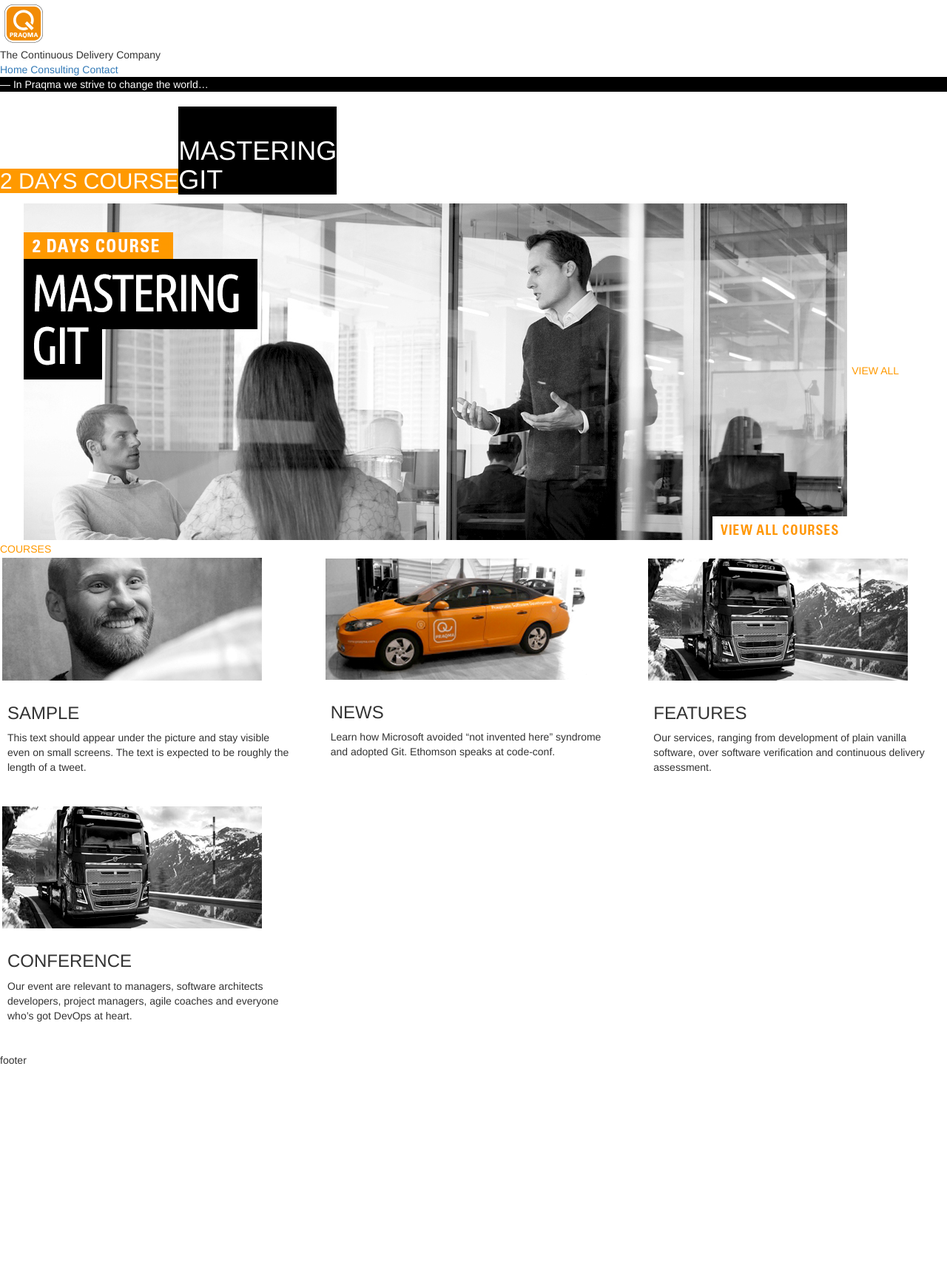
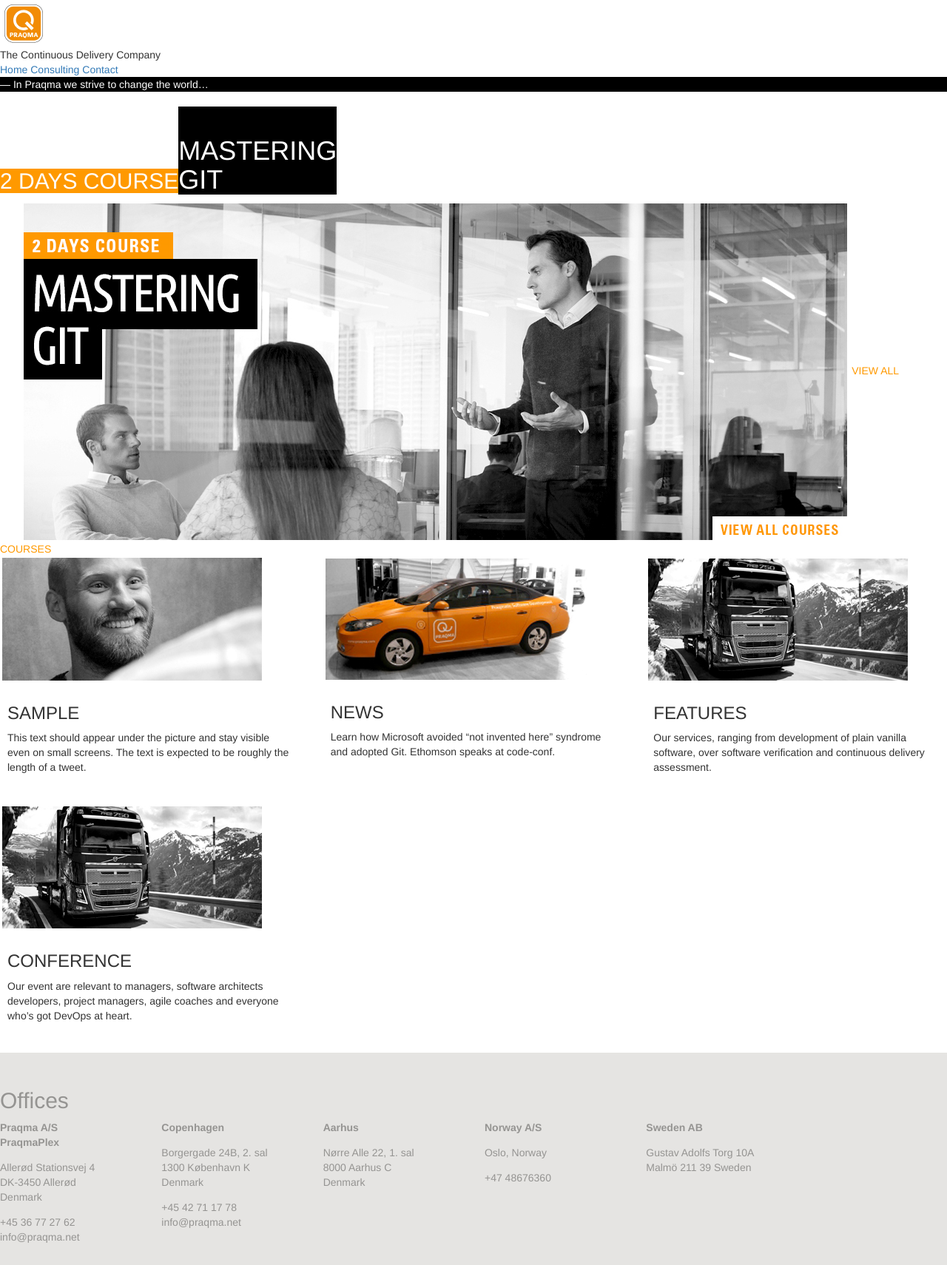
Before and after one commit to illus0r/praqma, a Jekyll site: the page built from index.html, in a window 1280 px wide. Shown: the whole page at 74% size. Built offline with Jekyll 4.4.1, drawn with Linux system fonts in a browser that asks for light colours; before the commit the page ends 1443 px from its top, so only the background shows below that.

Commit message:
footer from yml

```diff
--- /dev/null
+++ b/_data/footer.yml
@@ -0,0 +1,33 @@
+-
+  title: Praqma A/S<br>
+         PraqmaPlex
+  caption: Allerød Stationsvej 4<br>
+           DK-3450 Allerød<br>
+           Denmark
+  phone: +45 36 77 27 62
+  email: info@praqma.net
+
+-
+  title: Copenhagen
+  caption:  Borgergade 24B, 2. sal<br>
+            1300 København K<br>
+            Denmark
+  phone: +45 42 71 17 78
+  email: info@praqma.net
+
+-
+  title: Aarhus
+  caption:  Nørre Alle 22, 1. sal<br>
+            8000 Aarhus C<br>
+            Denmark
+
+-
+  title: Norway A/S
+  caption:  Oslo, Norway
+  phone:    +47 48676360
+
+-
+  title: Sweden AB
+  caption:  Gustav Adolfs Torg 10A<br>
+            Malmö 211 39
+            Sweden
--- a/_includes/footer.html
+++ b/_includes/footer.html
@@ -1,5 +1,21 @@
 <footer class="site-footer">
-  footer
+  <h2>Offices</h2>
+  <div class="directions">
+    {% for f in site.data.footer %}
+      <div class="direction">
+        <div class="title">
+          {{ f.title }}
+        </div>
+        {{ f.caption }}
+        {% if f.phone or f.email %}
+          <div class="addition">
+            <div class="phone">{{ f.phone }}</div>
+            <div class="email">{{ f.email }}</div>
+          </div>
+        {% endif %}
+      </div>
+    {% endfor %}
+  </div>
 </footer>
 <script src="{{ site.baseurl }}/bower_components/jquery/dist/jquery.min.js"></script>
 <script src="{{ site.baseurl }}/bower_components/bootstrap-sass/assets/javascripts/bootstrap.min.js"></script>
--- a/_layouts/default.html
+++ b/_layouts/default.html
@@ -11,7 +11,7 @@
       {{ site.slogan }}
     </div>
 
-    <div class="page-content">
+    <div class="page">
       {{ content }}
     </div>
 
--- a/_layouts/page.html
+++ b/_layouts/page.html
@@ -3,11 +3,11 @@ layout: default
 ---
 <div class="post">
 
-  <header class="post-header">
-    <h1 class="post-title">{{ page.title }}</h1>
+  <header>
+    <h1>{{ page.title }}</h1>
   </header>
 
-  <article class="post-content">
+  <article>
     {{ content }}
   </article>
 
--- /dev/null
+++ b/_sass/components/_footer.scss
@@ -0,0 +1,18 @@
+footer{
+  background: $color-gray;
+  color: $color-gray-text;
+  padding: 2em 0px;
+  .directions{
+    @extend .row;
+  }
+  .direction{
+    @extend .col-md-2;
+  }
+  .title{
+    font-weight: bold;
+    margin-bottom: 1em;
+  }
+  .addition{
+    margin-top: 1em;
+  }
+}
--- a/_sass/helpers/_variables.scss
+++ b/_sass/helpers/_variables.scss
@@ -3,6 +3,8 @@
 $color-orange: #FF9900;
 $color-black: #000;
 $color-white: #fff;
+$color-gray: #e5e4e2;
+$color-gray-text: #959492;
 
 
 
--- a/css/main.scss
+++ b/css/main.scss
@@ -15,4 +15,5 @@ $icon-font-path: "/bower_components/bootstrap-sass/assets/fonts/bootstrap/";
 @import "components/main-banner";
 @import "components/thumbnails";
 @import "components/slogan";
+@import "components/footer";
 @import "themes/theme";
```
Also changed, not shown: readme.md.
